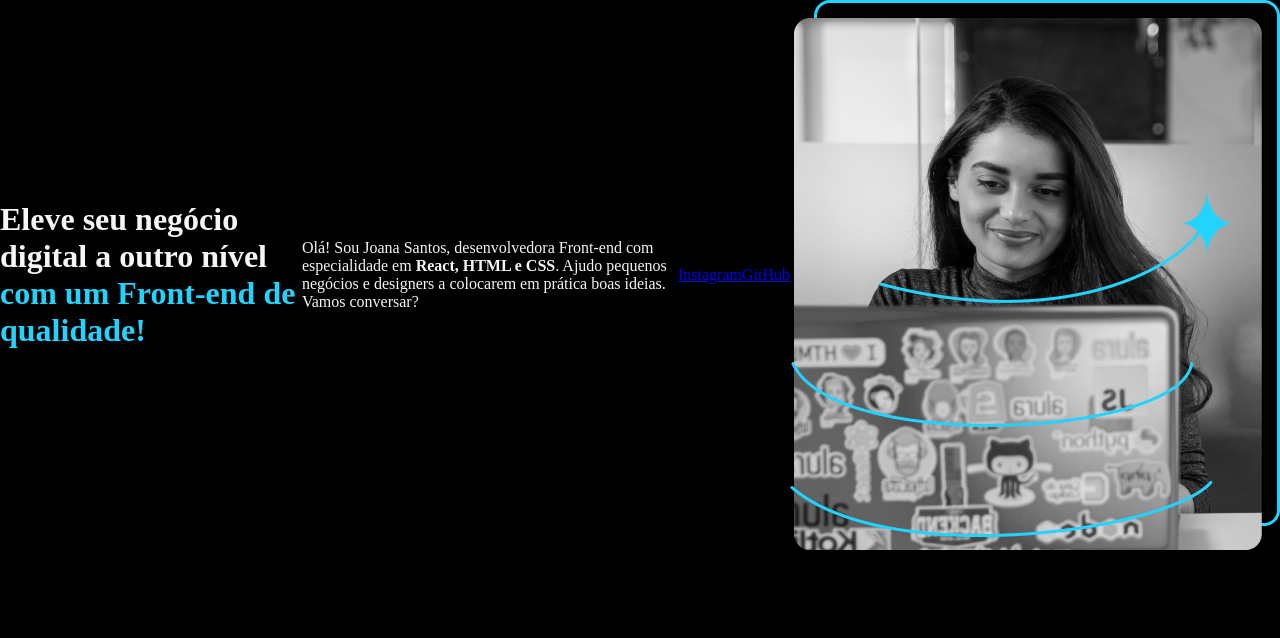
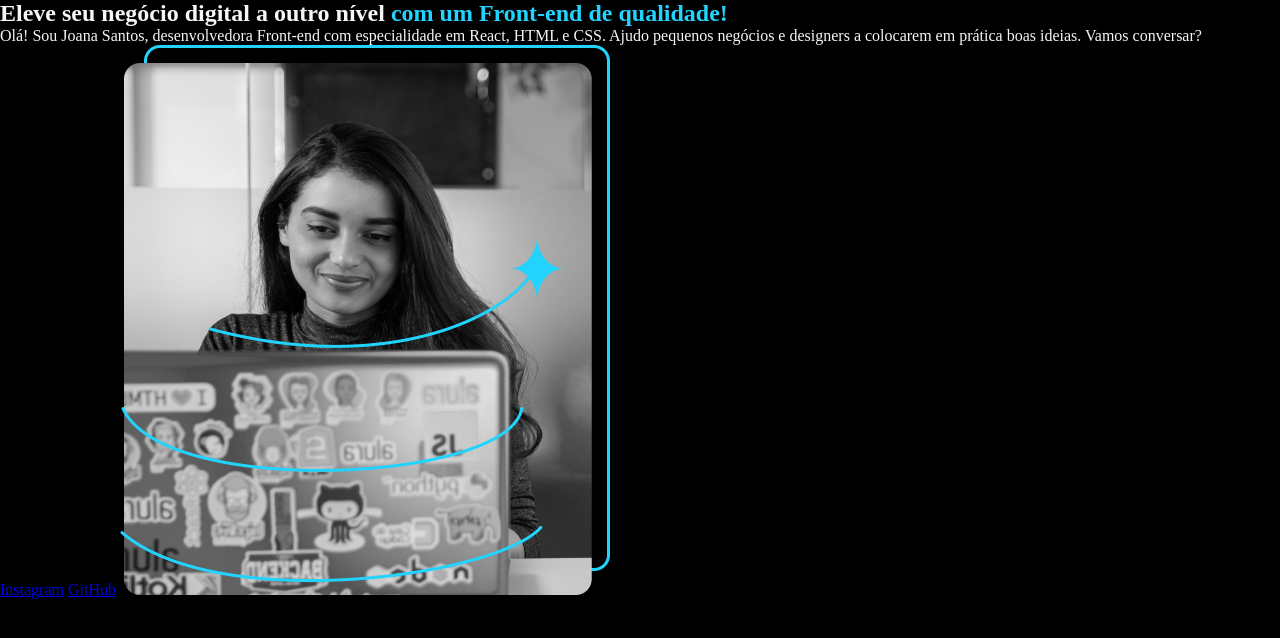
Before and after one commit to BM4ch4d0/HTML-e-CSS, a plain HTML site: page index.html in a window 1280 px wide. Drawn offline with Linux system fonts and the light colour scheme.

Commit message:
Mudando a foto de lugar

```diff
--- a/index.html
+++ b/index.html
@@ -10,18 +10,20 @@
     <body>
         <header></header>
         <main class="apresentacao">
+            <section>
             <h1>
                 Eleve seu negócio digital a outro nível
                 <strong class="titulo-destaque">com um Front-end de qualidade!
                 </strong></h1>
                 <p>Olá! Sou Joana Santos, desenvolvedora
-            Front-end com especialidade em <strong>React, HTML e
-            CSS</strong>. Ajudo pequenos negócios e designers a
+                Front-end com especialidade em React, HTML e
+                CSS. Ajudo pequenos negócios e designers a
                 colocarem em prática boas ideias. Vamos
                 conversar?</p>
                 <a href="https://instagram.com/rafaballerini">Instagram</a>
                 <a href="https://github.com/guilhermeonrails">GitHub</a>
                 <img src="imagem.png" alt="Foto da Joana Santos programando">
+            </section>
         </main>
         <footer></footer>
     </body>
--- a/style.css
+++ b/style.css
@@ -15,6 +15,8 @@ body{
 }
 
 .apresentacao{
+    margin: 0;
     display: flex;
     align-items: center;
+    justify-content: space-between
 }
```
Lines whose indentation alone changed are shown as unchanged.
